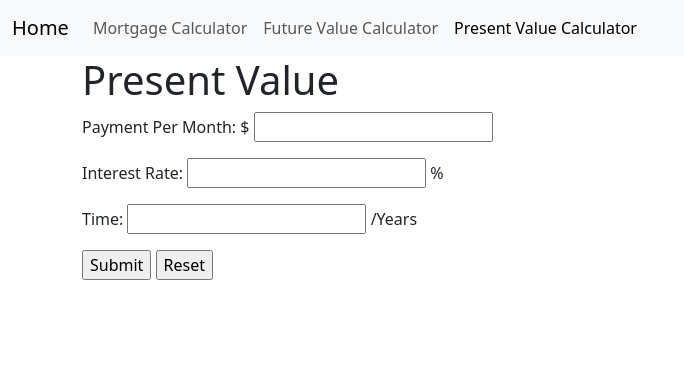
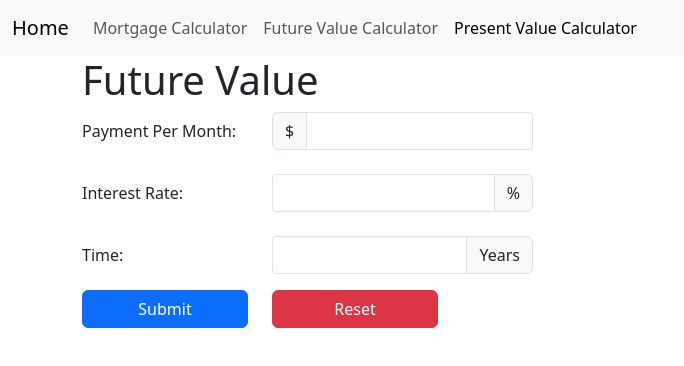
Before and after one commit to jpompey00/financial-calculators, a plain HTML site: page present_value.html in a window 1280 px wide. Shown: the whole page, without its empty margins (0-684 px from the left). Drawn offline with nearby package versions, Linux system fonts and the light colour scheme.

Commit message:
styled calculators

```diff
--- a/present_value.html
+++ b/present_value.html
@@ -44,30 +44,69 @@
     </header>
     <!--Navbar-->
 
-
     <main>
         <div class="container">
             <div class="row">
                 <div class="col">
-                    <h1>Present Value</h1>
+                    <h1>Future Value</h1>
                 </div>
             </div>
 
             <div class="row">
-                <div class="col">
-                    <p>Payment Per Month: $ <input type = "text" id = "number1"></p>
-                    <p>Interest Rate: <input type = "text" id = "interestRate"> %</p>
-                    <p>Time: <input type = "text" id = "time"> /Years</p>
-                    <input type = "button" value ="Submit" id = "submitBtnPresent"/>
-                    <input type = "button" value = "Reset" id = "resetBtn"/>
+                <div class=" col-2">
+                    <label class = "col-form-label">Payment Per Month:</label>
+                </div>
+                <div class="col-3">
+                    <div class ="input-group">
+                        <span class = "input-group-text">$</span>
+                        <input class = "form-control form-control-sm" type = "text" id = "number1"/>
+                    </div>
+                </div>
+            </div>
 
-                    <p class = "pt-3" id = "output"></p>
+            <div class="row mt-4">
+                <div class=" col-2">
+                    <label class = "col-form-label">Interest Rate:</label>
+                </div>
+                <div class="col-3">
+                    <div class ="input-group">
+                        <input class = "form-control form-control-sm" type = "text" id = "interestRate"/>
+                        <span class = "input-group-text">%</span>
+                    </div>
+                </div>
+            </div>
+
+            <div class="row mt-4">
+                <div class=" col-2">
+                    <label class = "col-form-label">Time:</label>
+                </div>
+                <div class="col-3">
+                    <div class ="input-group">
+                        <input class = "form-control form-control-sm" type = "text" id = "time"/>
+                        <span class = "input-group-text">Years</span>
+                    </div>
+                </div>
+            </div>
+
+            <div class="row pt-3">
+                <div class = " col-2 d-grid gap-2">
+                    <input class = "btn btn-primary" type = "button" value = "Submit" id = "submitBtnPresent"/>
+
+                </div>
+
+                <div class="col-2 d-grid gap-2">
+                    <input class ="btn btn-danger" type  = "button" value = "Reset" id = "resetBtn" class = "ms-3"/>
+                </div>
+            </div>
+
+            <div class = "row">
+                <div class = "col">
+                        <p id = "output" class = pt-3></p>
                 </div>
             </div>
         </div>
 
     </main>
-
 
     <footer>
 
```
Also changed, not shown: future_value.html (+53 -7 lines), mortagage_calculator.html (+36 -20 lines).
